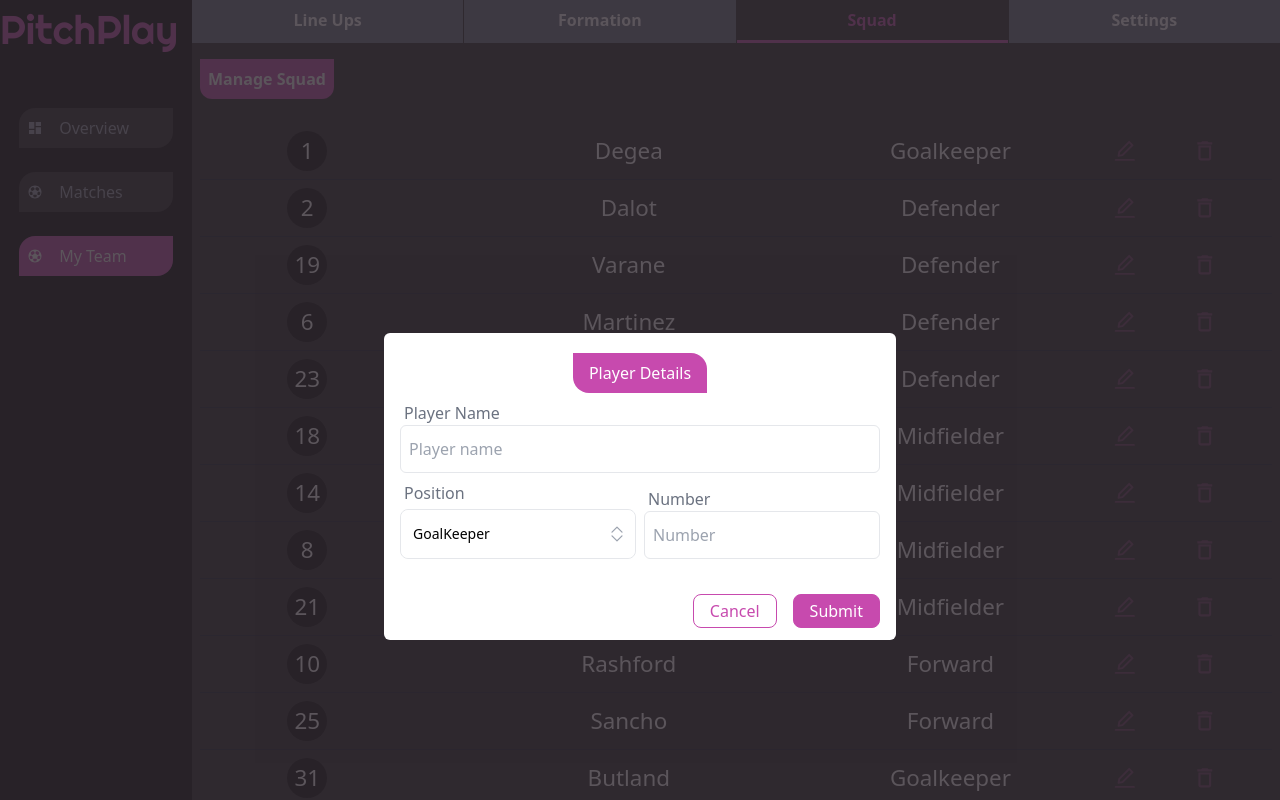
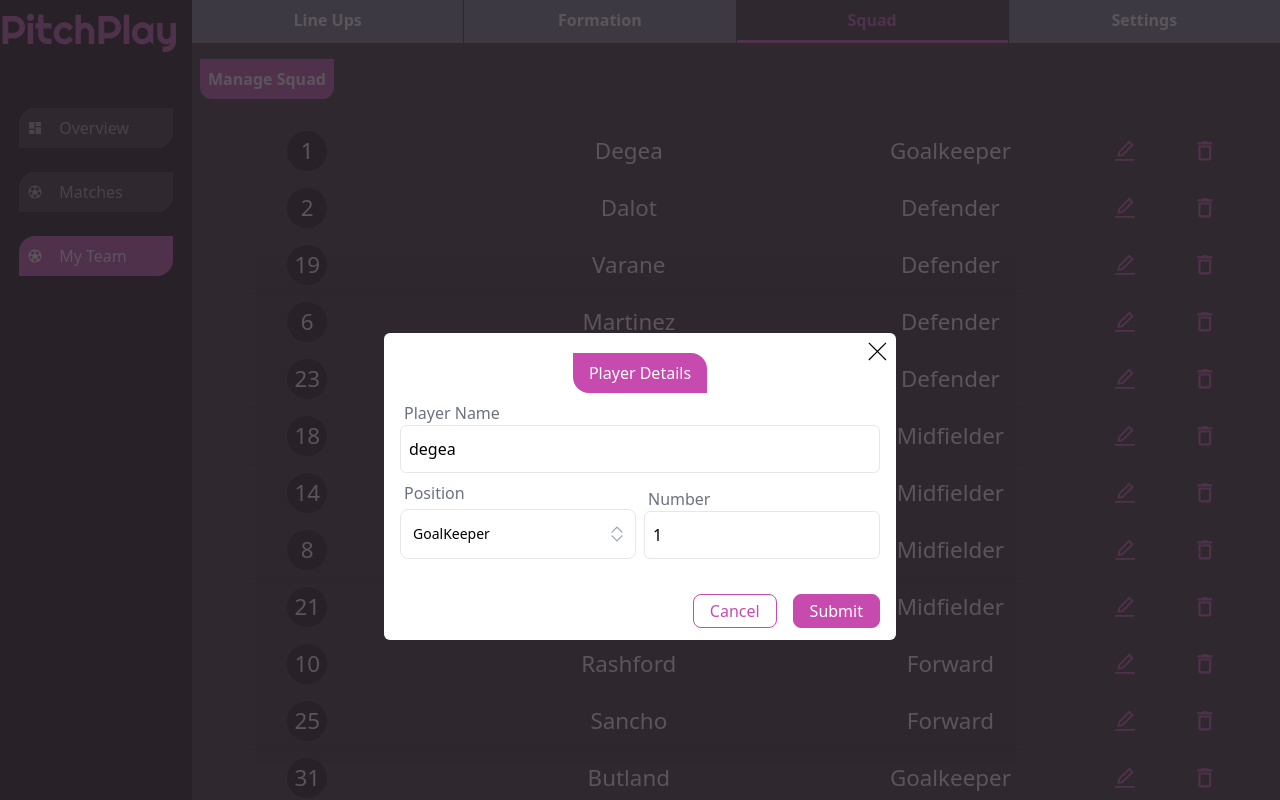
Before and after one commit to Sosaristic/pitch-play, a React (Vite) app: page /dashboard/my-team/squad-list in a window 1280 px wide. Both pictures are taken after a click on the button 1124 px from the left and 151 px from the top of the page. Shown: the top 800 px of the page. Built offline with nearby package versions, Linux system fonts and the light colour scheme.

Commit message:
add players name to remove to modal

```diff
--- a/src/components/Dashboard/MyTeam/EditPlayerDetails.jsx
+++ b/src/components/Dashboard/MyTeam/EditPlayerDetails.jsx
@@ -1,8 +1,12 @@
-import React, { useState, useEffect } from "react";
+import React, { useState, useEffect, useRef } from "react";
 import { PopOver } from "../../UI";
 import { TextField, Select } from "../../Form";
 import { regEx } from "../../Form/regex";
 import { useTeamData } from "../../../context/MyTeamData";
+import { getPlayerDetails } from "../../../functions/helperFunctions";
+import {TfiClose} from "react-icons/tfi"
+import useClickAwayListener from "../../../hooks/useClickAway";
+
 
 const position = [
   { id: 1, name: "GoalKeeper" },
@@ -11,9 +15,12 @@ const position = [
   { id: 4, name: "Forward" },
 ];
 
-export default function EditPlayerDetails({closeAddPlayerModal}) {
+export default function EditPlayerDetails({ closeAddPlayerModal, playerId, isEditing }) {
+const playerEditModalRef = useRef()
+  useClickAwayListener(playerEditModalRef, closeAddPlayerModal)
   const { teamLineUp } = useTeamData();
-
+  const playerDetails = getPlayerDetails(playerId, teamLineUp);
+  console.log(playerDetails);
   const [formValues, setFormValues] = useState({
     playerName: "",
     playerNumber: "",
@@ -22,6 +29,16 @@ export default function EditPlayerDetails({closeAddPlayerModal}) {
   useEffect(() => {
     checkNumberAvailability();
   }, [formValues]);
+
+  useEffect(() => {
+    if (isEditing) {
+      setFormValues({
+        ...formValues,
+        playerName: playerDetails.name,
+        playerNumber: playerDetails.num,
+      });
+    }
+  }, [isEditing]);
 
   const [selectValue, setSelectValue] = useState(position[0]);
   const [numberTaken, setNumberTaken] = useState(false);
@@ -38,18 +55,33 @@ export default function EditPlayerDetails({closeAddPlayerModal}) {
   };
 
   function checkNumberAvailability() {
-    console.log(formValues.playerNumber);
-    const isNumberExist = teamLineUp.some((item) => item.num == formValues.playerNumber);
-    if (isNumberExist && formValues.playerNumber !== "") {
-      setNumberTaken(true);
-    } else {
-      setNumberTaken(false);
+    const playerDetails = getPlayerDetails(playerId, teamLineUp);
+    if (isEditing) {
+      const isNumberExist = teamLineUp.some(
+        (player) =>
+          player.num == formValues.playerNumber && formValues.playerNumber != playerDetails.num
+      );
+      if (isNumberExist && formValues.playerNumber !== "") {
+        setNumberTaken(true);
+      } else {
+        setNumberTaken(false);
+      }
+    }
+    else {
+      const isNumberExist = teamLineUp.some((player)=>player.num == formValues.playerNumber)
+      if (isNumberExist && formValues.playerNumber !== "") {
+        setNumberTaken(true);
+      } else {
+        setNumberTaken(false);
+      }
     }
   }
   return (
     <PopOver>
-      <form className="player-details absolute bottom-[-50%] min-h-[10rem] text-black max-h-fit flex flex-col w-[90%] md:w-[60%] lg:w-[40%] py-3  bg-white rounded-md  px-4">
-        <p className="mt-2 self-center bg-primary text-white px-4 py-2 rounded-bl-2xl rounded-tr-2xl">Player Details</p>
+      <form ref={playerEditModalRef} className="player-details absolute bottom-[-50%] min-h-[10rem] text-black max-h-fit flex flex-col w-[90%] md:w-[60%] lg:w-[40%] py-3  bg-white rounded-md  px-4">
+        <p className="mt-2 self-center bg-primary text-white px-4 py-2 rounded-bl-2xl rounded-tr-2xl">
+          Player Details
+        </p>
         <div className="mt-2">
           <TextField
             type="text"
@@ -80,17 +112,36 @@ export default function EditPlayerDetails({closeAddPlayerModal}) {
               onChange={handleOnChange}
               label="Number"
               type="number"
+              regex={regEx.Number}
             />
           </div>
         </div>
 
-          <p className={`text-black self-end mr-4 text-[.8rem] ${numberTaken? "visible" : "invisible"} text-red-500`}>number already taken</p>
-
+        <p
+          className={`text-black self-end mr-4 text-[.8rem] ${
+            numberTaken ? "visible" : "invisible"
+          } text-red-500`}
+        >
+          number already taken
+        </p>
 
         <div className="flex justify-end mt-4 gap-4">
-          <button type="button" className="border border-primary rounded-lg px-4 py-1 text-primary hover:bg-hover hover:text-white" onClick={closeAddPlayerModal}>Cancel</button>
-          <button type="button" className="border border-primary bg-primary text-white rounded-lg px-4 py-1 hover:border-hover" onClick={closeAddPlayerModal}>Submit</button>
+          <button
+            type="button"
+            className="border border-primary rounded-lg px-4 py-1 text-primary hover:bg-hover hover:text-white"
+            onClick={closeAddPlayerModal}
+          >
+            Cancel
+          </button>
+          <button
+            type="button"
+            className="border border-primary bg-primary text-white rounded-lg px-4 py-1 hover:border-hover"
+            onClick={closeAddPlayerModal}
+          >
+            Submit
+          </button>
         </div>
+        <div className="absolute text-[1.3rem] top-2 right-2" onClick={closeAddPlayerModal}><TfiClose arial-visibility="hidden"/></div>
       </form>
     </PopOver>
   );
--- a/src/components/Dashboard/MyTeam/SquadList.jsx
+++ b/src/components/Dashboard/MyTeam/SquadList.jsx
@@ -1,10 +1,10 @@
 import React, { useEffect, useRef, useState } from "react";
 import { useTeamData } from "../../../context/MyTeamData";
-
 
 import { Notification, ConfirmationDialog } from "../../UI";
 import SquadListCard from "./SquadListCard";
 import EditPlayerDetails from "./EditPlayerDetails";
+import { getPlayerDetails } from "../../../functions/helperFunctions";
 
 
 export default function SquadList() {
@@ -19,7 +19,7 @@ export default function SquadList() {
     return () => clearTimeout(timeOut);
   }, [showNotification]);
 
-  const closeDialog = () => {
+  const closeConfirmationDialog = () => {
     setDisplayConfirmation(false);
   };
 
@@ -35,14 +35,21 @@ export default function SquadList() {
 
   const handleDialogConfrim = () => {
     removePlayer(playerId?.current);
-    closeDialog();
+    closeConfirmationDialog();
   };
 
-  const openAddPlayerDialog = ()=>{
+  const openAddPlayerDialog = (id)=>{
+    playerId.current = id
     setShowAddPlayersModal(true)
   }
   const closeAddPlayersDialog = ()=>{
     setShowAddPlayersModal(false)
+  }
+
+  const playerNameToDelete = ()=>{
+  const {name} =  getPlayerDetails(playerId.current, teamLineUp)
+  return name
+
   }
   return (
     <div>
@@ -55,18 +62,19 @@ export default function SquadList() {
             key={item.id}
             playerData={item}
             removePlayer={removePlayer}
+            // editPlayer = {handleEditAddPlayer}
             openDialog={openDialog}
             openAddPlayerDialog={openAddPlayerDialog}
           />
         ))}
       </div>
-{showAddPlayersModal &&  <EditPlayerDetails closeAddPlayerModal={closeAddPlayersDialog}/>}
+{showAddPlayersModal &&  <EditPlayerDetails closeAddPlayerModal={closeAddPlayersDialog} playerId={playerId?.current} isEditing={true}/>}
 
       {showNotification && <Notification />}
       {displayConfirmation && (
         <ConfirmationDialog
-          closeDialog={closeDialog}
-          message="Remove player from Team Squad"
+          closeDialog={closeConfirmationDialog}
+          message={`Remove ${playerNameToDelete()} from Team Squad`}
           handleUpdate={handleDialogConfrim}
         />
       )}
--- a/src/components/Dashboard/MyTeam/SquadListCard.jsx
+++ b/src/components/Dashboard/MyTeam/SquadListCard.jsx
@@ -41,12 +41,12 @@ const PlayerNumber = ({ num }) => {
         </p>
 
         <div className="flex-1 flex text-[1.3rem] md:text-[1.6rem]  justify-evenly">
-          <button type="button" className="text-hover lg:hover:text-inherit" onClick={openAddPlayerDialog}>
+          <button type="button" className="text-primary lg:hover:text-inherit" onClick={()=>openAddPlayerDialog(id)}>
             <AiOutlineEdit />
           </button>
           <button
             type="button"
-            className="text-hover lg:hover:text-inherit"
+            className="text-primary lg:hover:text-inherit"
             onClick={() => openDialog(id)}
           >
             <MdOutlineDelete />
--- a/src/components/Form/regex.js
+++ b/src/components/Form/regex.js
@@ -1,4 +1,5 @@
 export const regEx = {
     email: /^\w+([\.-]?\w+)*@\w+([\.-]?\w+)*(\.\w{2,3})+$/,
     name: /[a-z\d]+/,
+    Number: /\d+/
 }
--- /dev/null
+++ b/src/functions/helperFunctions.js
@@ -0,0 +1,3 @@
+export function getPlayerDetails(id, squadData){
+    return squadData.find((item)=>item.id == id)
+}
--- a/src/index.css
+++ b/src/index.css
@@ -199,7 +199,7 @@ body{
 
 /* player details editor */
 .player-details{
-animation: slide-up .3s linear .1s   forwards;
+animation: slide-up .2s linear .1s   forwards;
 }
 
 @keyframes slide-up {
--- a/src/reducers/teamPlayersReducer.js
+++ b/src/reducers/teamPlayersReducer.js
@@ -4,7 +4,9 @@ export function teamPlayersReducer(teamPlayers, action){
             return teamPlayers.filter((item)=>item.id !== action.playerID)
 
         }
-        case "EDIT_PLAYER_DETAILS": {}
+        case "EDIT_PLAYER_DETAILS": {
+
+        }
         case "SWAP_PLAYERS": {
             const firstPlayerDetails = teamPlayers?.find((item)=>item.id === action.playerOneId)
             const secondPlayerDetails = teamPlayers?.find((item)=>item.id === action.playerTwoId)
```
